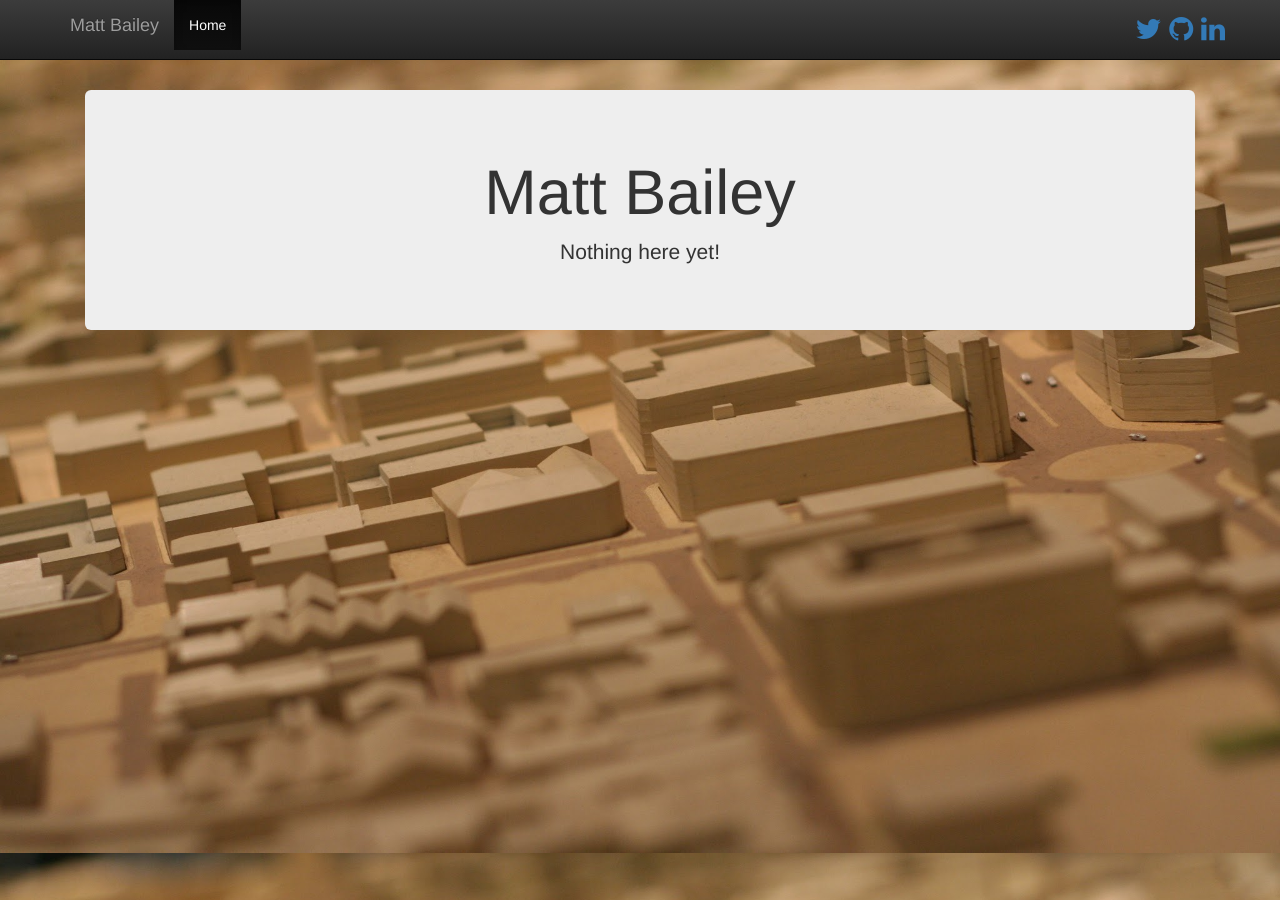
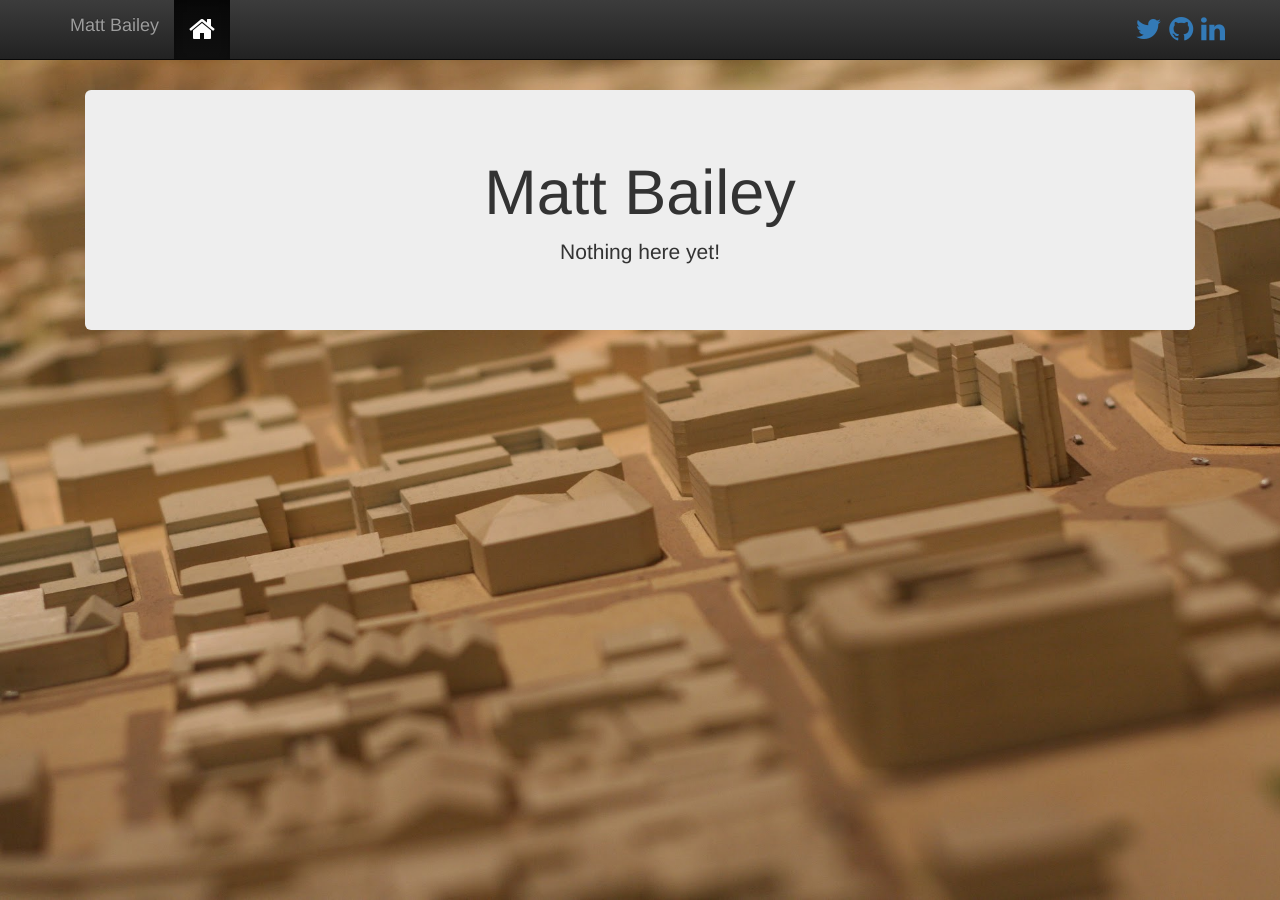
Before and after one commit to Matt-B/Matt-B.github.io, a Jekyll site: the page built from index.html, in a window 1280 px wide. Built offline with Jekyll 4.4.1, drawn with Linux system fonts in a browser that asks for light colours; nearby versions of some CDN libraries; Markdown is read by kramdown in place of the engine named in the settings.

Commit message:
Added 'home' icon to navbar, and fixed the background image to avoid big blank areas on smaller viewport sizes.

```diff
--- a/_layouts/default.html
+++ b/_layouts/default.html
@@ -26,7 +26,7 @@
         </div>
         <div class="collapse navbar-collapse">
           <ul class="nav navbar-nav">
-            <li class="active"><a href="/">Home</a></li>
+            <li class="active"><a href="/"><i class="fa fa-home fa-2x"></i></a></li>
           </ul><!--/.nav-collapse -->
           <p class="navbar-text navbar-right">
             <a href="http://twitter.com/mattblankbailey"><i class="fa fa-twitter fa-2x"></i></a>&nbsp
--- a/css/main.css
+++ b/css/main.css
@@ -4,6 +4,8 @@ html {
   -moz-background-size: cover;
   -o-background-size: cover;
   background-size: cover;
+  background-repeat: no-repeat;
+  background-attachment: fixed;
 }
 body {
   padding-top: 50px;
```
